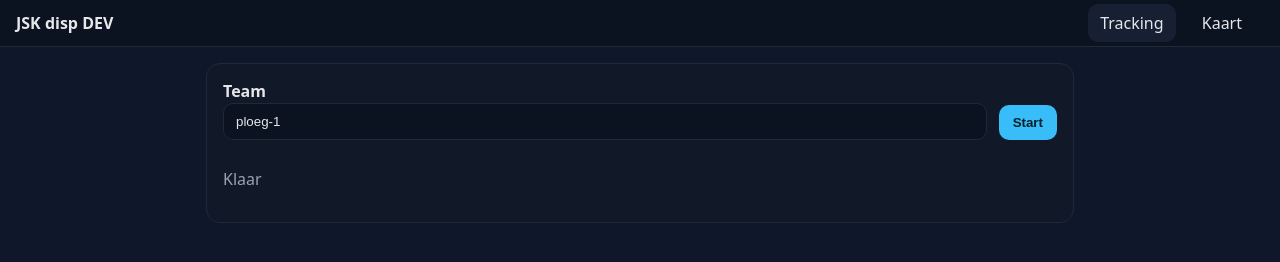
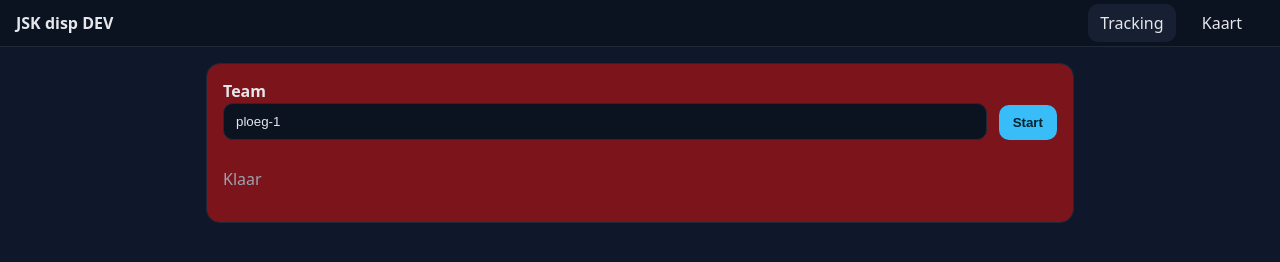
Before and after one commit to cooremansjeroen-dev/dispatch, a website built with Vite: page index.html in a window 1280 px wide. Built offline with nearby package versions, Linux system fonts and the light colour scheme; some packages are replaced by stand-ins of ours; what @capacitor/core would draw is missing.

Commit message:
Update index.html

```diff
--- a/index.html
+++ b/index.html
@@ -5,7 +5,7 @@
     <meta name="viewport" content="width=device-width, initial-scale=1" />
     <title>JSK disp</title>
     <style>
-      :root { --bg:#0f172a; --card:#111827; --muted:#9ca3af; --text:#e5e7eb; --accent:#38bdf8; }
+      :root { --bg:#0f172a; --card:#d812128a; --muted:#9ca3af; --text:#e5e7eb; --accent:#38bdf8; }
       *{box-sizing:border-box}
       body{margin:0;font:16px/1.4 system-ui,Segoe UI,Roboto,Helvetica,Arial;background:var(--bg);color:var(--text)}
       header{display:flex;align-items:center;justify-content:space-between;padding:12px 16px;background:#0b1220;position:sticky;top:0;z-index:10;border-bottom:1px solid #1f2937}
```
